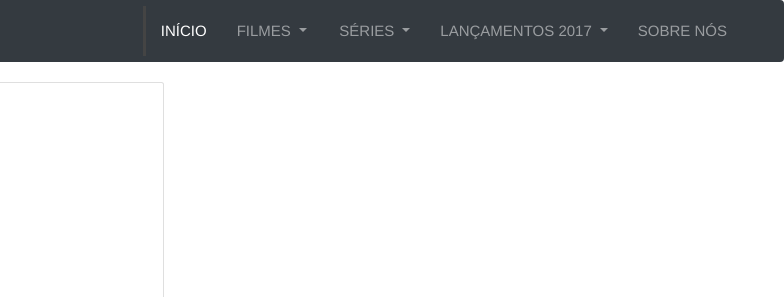
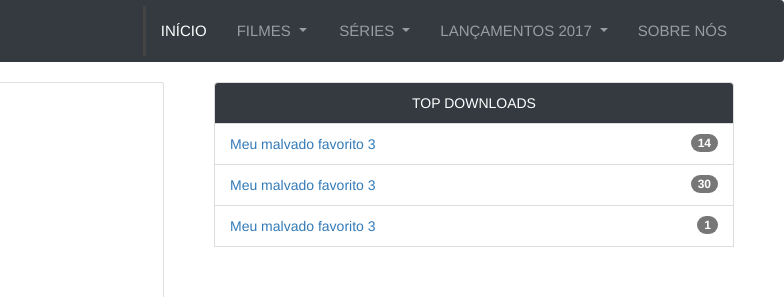
Before and after one commit to lcasarin/site, a website: page src/index.html in a window 1280 px wide. Shown: the top 297 px of the page, 496-1280 px from the left. Drawn offline with nearby package versions, Linux system fonts and the light colour scheme.

Commit message:
Pronto. Agora so atualizar em breve para uma versao melhor

```diff
--- a/src/index.html
+++ b/src/index.html
@@ -7,6 +7,7 @@
   <link rel="stylesheet" href="css/font-awesome.min.css">
   <link rel="stylesheet" href="css/bootstrap.css">
   <link rel="stylesheet" href="css/style.css">
+  <link rel="stylesheet" href="css/site_estilo2.css">
   <link rel="stylesheet" href="https://maxcdn.bootstrapcdn.com/bootstrap/3.3.7/css/bootstrap.min.css">
   <title>LYP Downloads Torrent</title>
 </head>
@@ -124,25 +125,29 @@
 
           <!-- GALERIA DA DIREITA -->
 
-          <div class="col-md-5">
-            <!-- <h4>TOP DOWNLOADS</h4>
-            <div class="stripe-line"></div>
-            <div class="widget-container">
-              <ul>
-                <li>
-                  <div class="post-thumbnail">
-                    <a href="http://www.baixedetudo.net/meu-malvado-favorito-3-dublado" rel="bookmark">
-      <img width="110" height="75" src="http://www.baixedetudo.net/imagens/meu-malvado-favorito-3-110x75.jpg"
-      class="attachment-tie-small size-tie-small wp-post-image" alt="" />
-      <span class="fa overlay-icon"></span>
-    </a>
-                  </div>
-                  <h3>
-      <a href="http://www.baixedetudo.net/meu-malvado-favorito-3-dublado">Download Meu Malvado Favorito 3 Dublado (2017)</a>
-    </h3>
-                  <span class="tie-date"><i class="fa fa-clock-o"></i>1 semana Atrás</span></li>
+          <div class="col-md-6" style="padding-left:35px">
 
-            </div> -->
+
+            <ul class="list-group">
+              <a href="#" class="list-group-item bg-dark text-white text-center">TOP DOWNLOADS</a>
+              <li class="list-group-item justify-content-between">
+                <a href="http://www.baixedetudo.net/meu-malvado-favorito-3-dublado" rel="bookmark">
+                Meu malvado favorito 3
+                <span class="badge badge-default badge-pill" style="float:right">14</span>
+
+              </li>
+              <li class="list-group-item justify-content-between">
+                <a href="http://www.baixedetudo.net/meu-malvado-favorito-3-dublado" rel="bookmark">
+                Meu malvado favorito 3
+                <span class="badge badge-primary" style="float:right">30</span>
+
+              </li>
+              <li class="list-group-item justify-content-between">
+                <a href="http://www.baixedetudo.net/meu-malvado-favorito-3-dublado" rel="bookmark">
+                Meu malvado favorito 3
+                <span class="badge badge-default badge-pill" style="float:right">1</span>
+              </li>
+            </ul>
           </div>
 
 
@@ -205,10 +210,12 @@
 
           <div class="col-md-5">
 
-          </div>
 
-        </div>
+
       </div>
+
+    </div>
+    </div>
   </section>
 
   <!-- FOOTER -->
```
